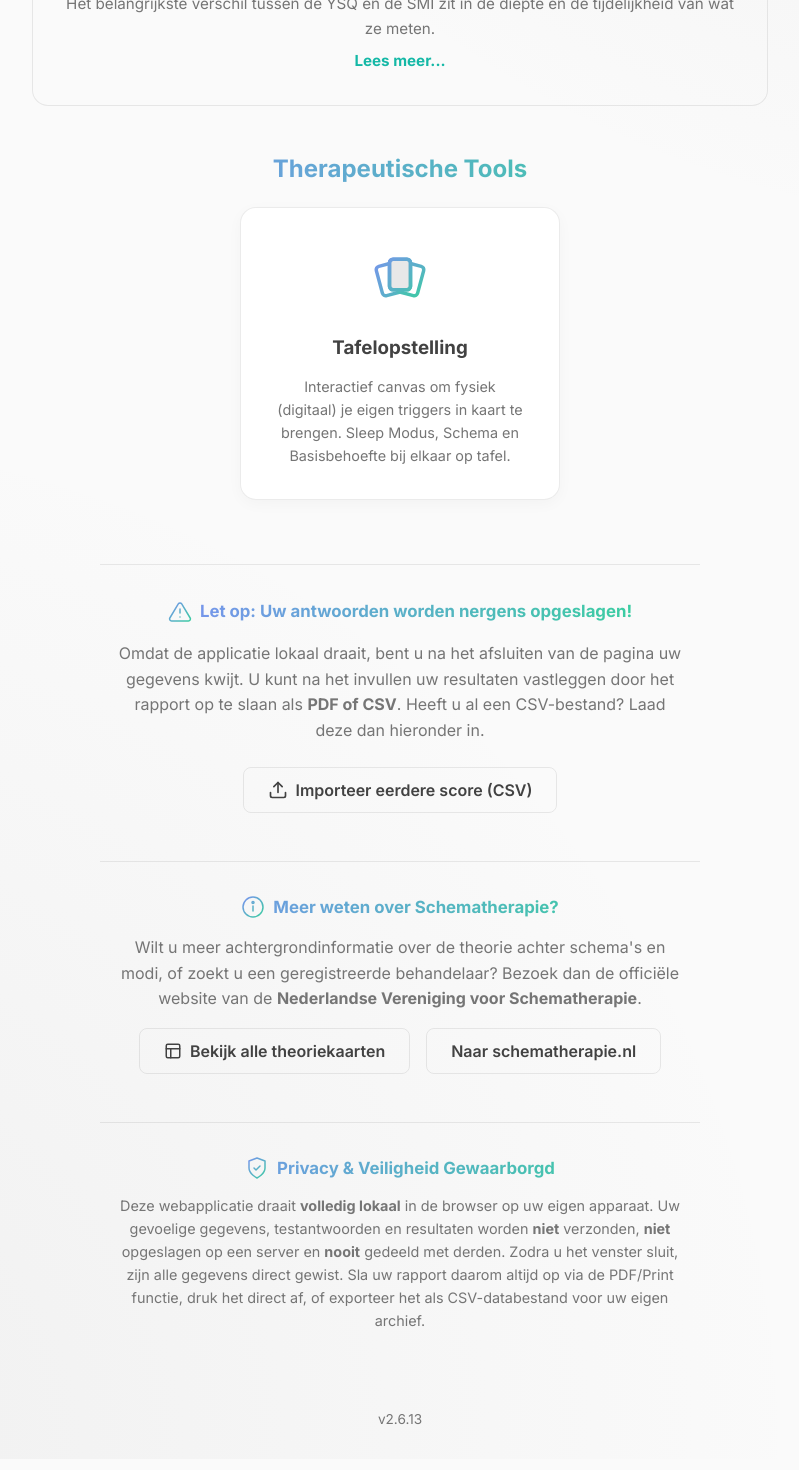
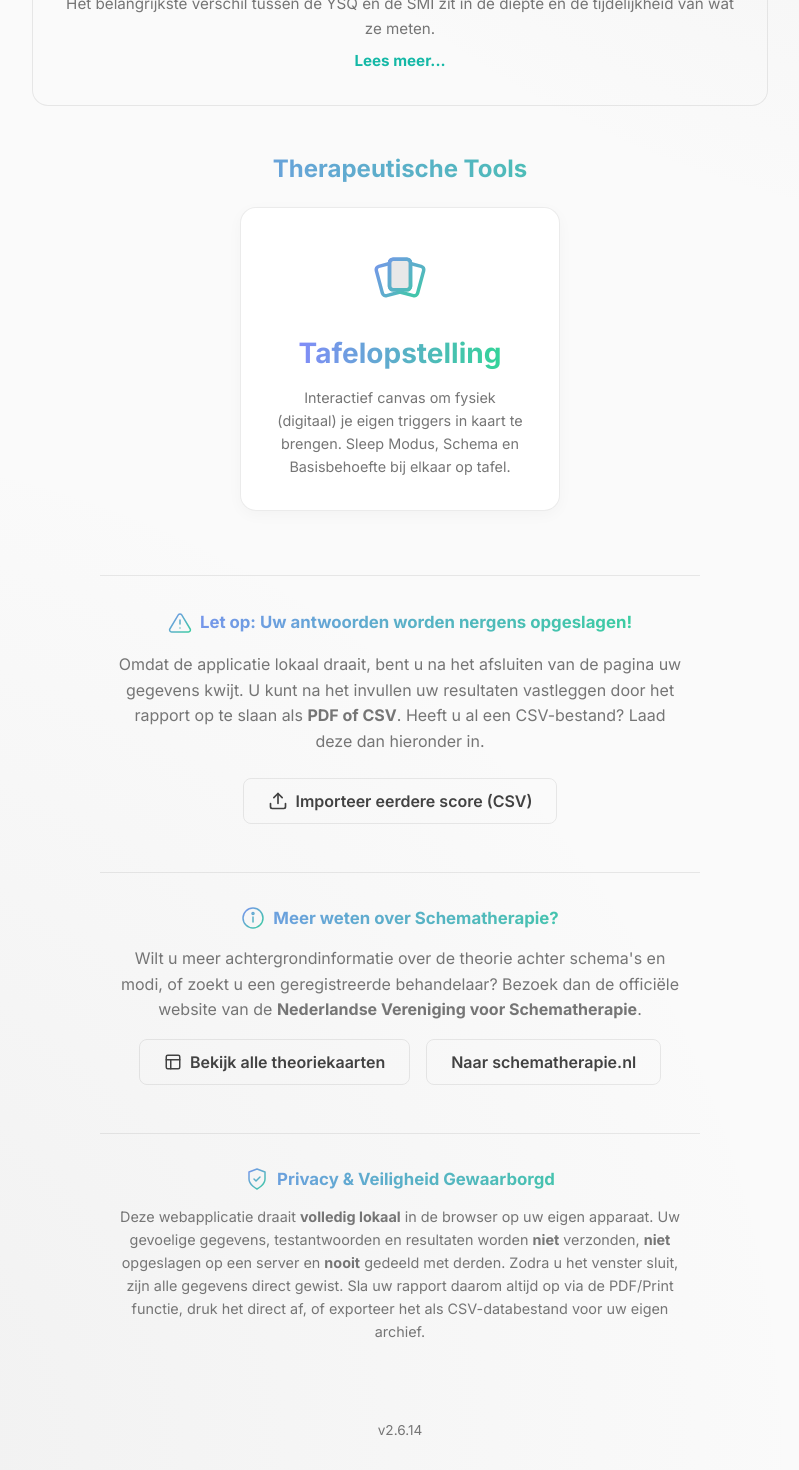
Before and after one commit to radder1972/STA, a React (Vite) app: page / in a window 1280 px wide. Shown: the part 800-2270 px from the top of the page, without its empty margins (240-1039 px from the left). Built offline with nearby package versions, Linux system fonts and the light colour scheme.

Commit message:
Change Tafelopstelling title to h2 to match test titles

```diff
--- a/package.json
+++ b/package.json
@@ -1,7 +1,7 @@
 {
   "name": "schema-therapy-app",
   "private": true,
-  "version": "2.6.13",
+  "version": "2.6.14",
   "type": "module",
   "scripts": {
     "dev": "vite",
--- a/src/App.jsx
+++ b/src/App.jsx
@@ -131,7 +131,7 @@ function App() {
 
       {currentView !== 'questionnaire' && currentView !== 'basisbehoeften' && currentView !== 'modicategorieen' && currentView !== 'kaartenoverzicht' && currentView !== 'tafelopstelling' && (
         <div style={{ textAlign: 'center', marginTop: '3rem', color: 'var(--text-muted)', fontSize: '0.85rem' }}>
-          v2.6.13
+          v2.6.14
         </div>
       )}
     </div>
--- a/src/components/Home.jsx
+++ b/src/components/Home.jsx
@@ -197,7 +197,7 @@ export default function Home({ onStart, completedTests, onViewResults, onImport,
             <div style={{ background: 'transparent', color: 'var(--primary)', padding: '10px', borderRadius: '50%', marginBottom: '1rem' }}>
               <CardsIcon size={56} useGradient={true} />
             </div>
-            <h3 style={{ margin: '0 0 1rem 0' }}>Tafelopstelling</h3>
+            <h2 style={{ margin: '0 0 1rem 0' }}>Tafelopstelling</h2>
             <p style={{ textAlign: 'center', color: 'var(--text-muted)', fontSize: '0.9rem', flex: 1, margin: 0 }}>
               Interactief canvas om fysiek (digitaal) je eigen triggers in kaart te brengen. Sleep Modus, Schema en Basisbehoefte bij elkaar op tafel.
             </p>
```
Also changed, not shown: schema-therapie-app-usb-versie.html (+2 -2 lines).
